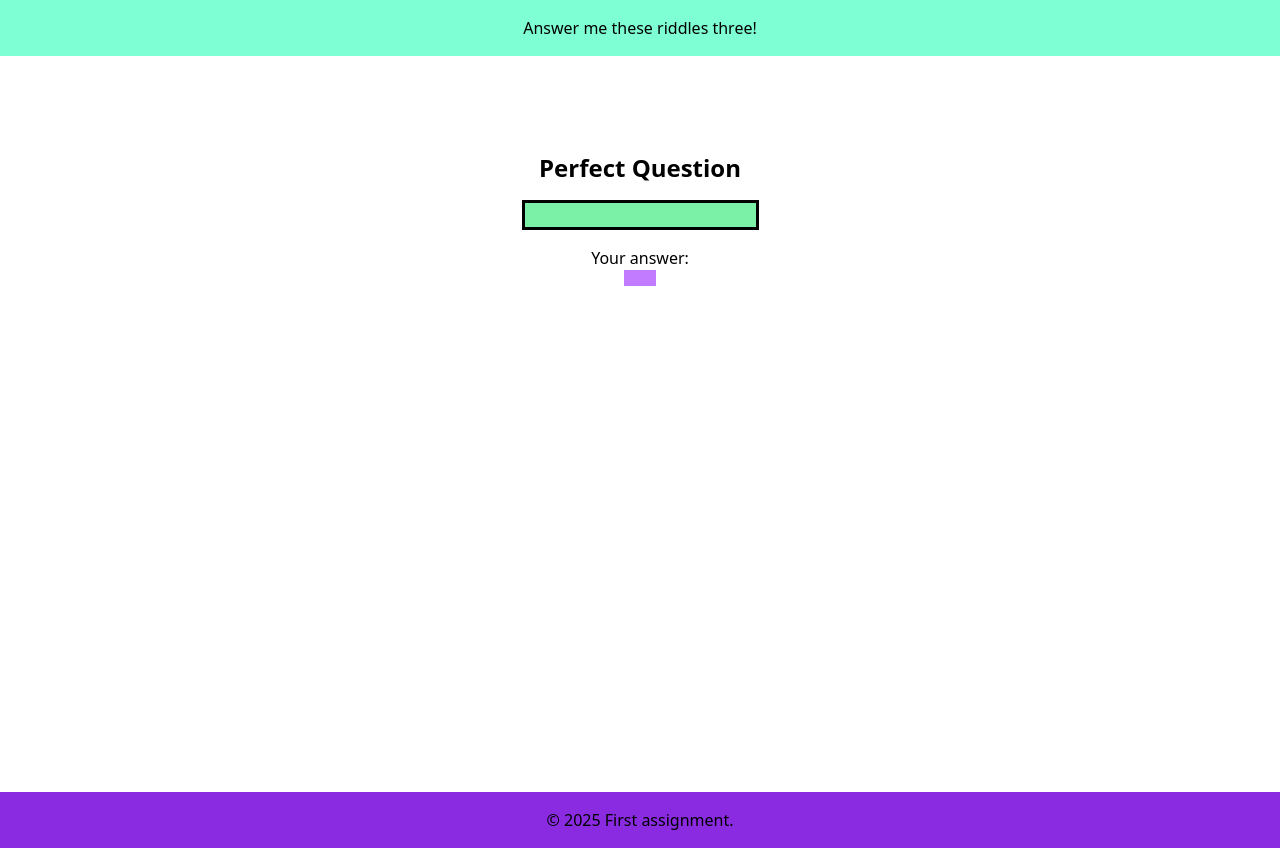
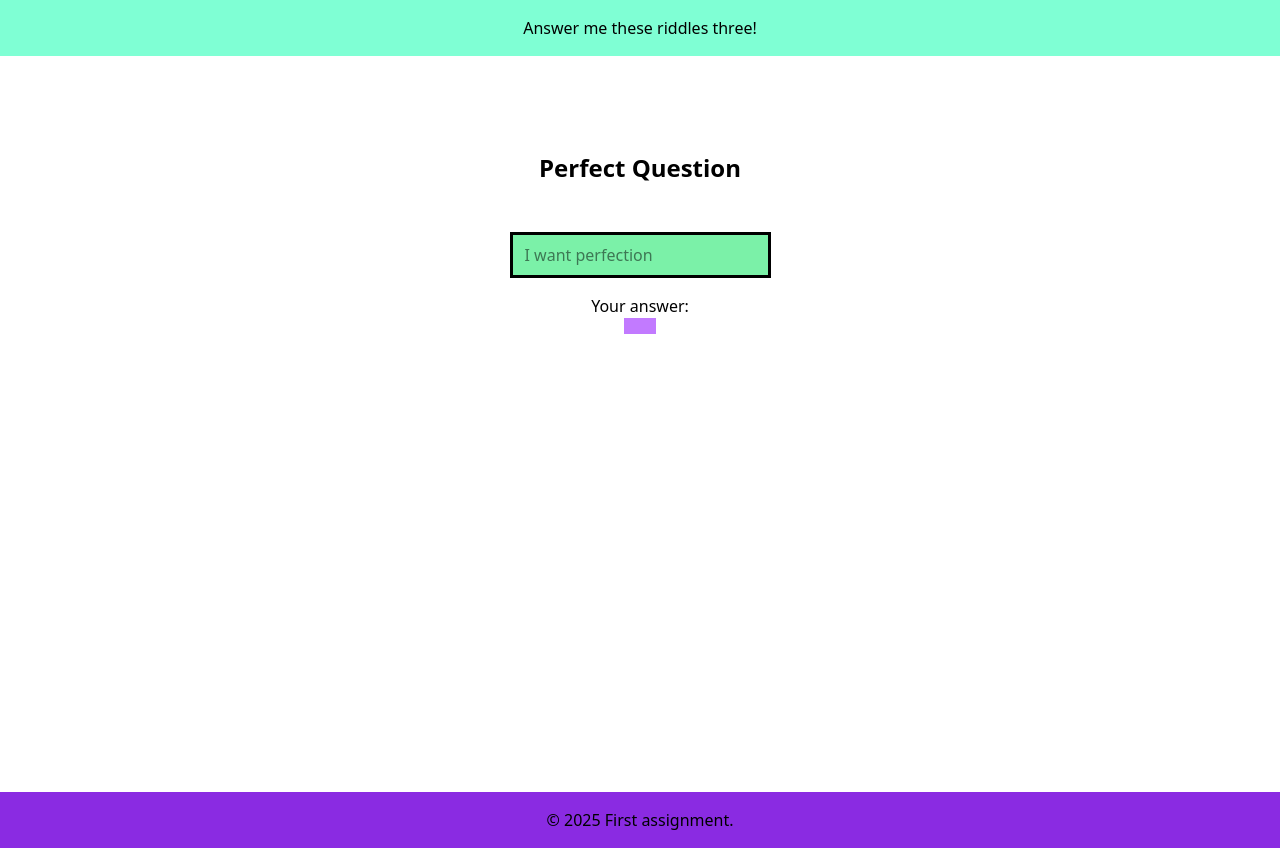
Before and after one commit to Teo9234/sev-react-homework, a React (Vite) app: page / in a window 1280 px wide. Built offline with nearby package versions, Linux system fonts and the light colour scheme.

Commit message:
feat: added user input on  Question.tsx

```diff
--- a/src/Components/ui/Question.tsx
+++ b/src/Components/ui/Question.tsx
@@ -1,13 +1,21 @@
+import {useState} from "react";
+
 const Question = () => {
-    const answer = "";
+    const [answer, setAnswer] = useState<string>("");
 
-    return (
-        <div align="center">
+    return  (
+        <div className="flex flex-col items-center text-center">
             <h2 className="text-2xl font-bold mb-4">Perfect Question</h2>
-            <input
-                className="border-3 bg-green-300"
-                type = "text"
-            />
+            <form className="flex items-center mt-8 gap-2">
+                <input
+                    className="border-3 bg-green-300 px-3 py-2"
+                    type="text"
+                    placeholder="I want perfection"
+                    value={answer}
+                    onChange={(e) => setAnswer(e.target.value)}
+
+                />
+            </form>
             <p className="mt-4">Your answer: {answer}</p>
         </div>
     )
```
